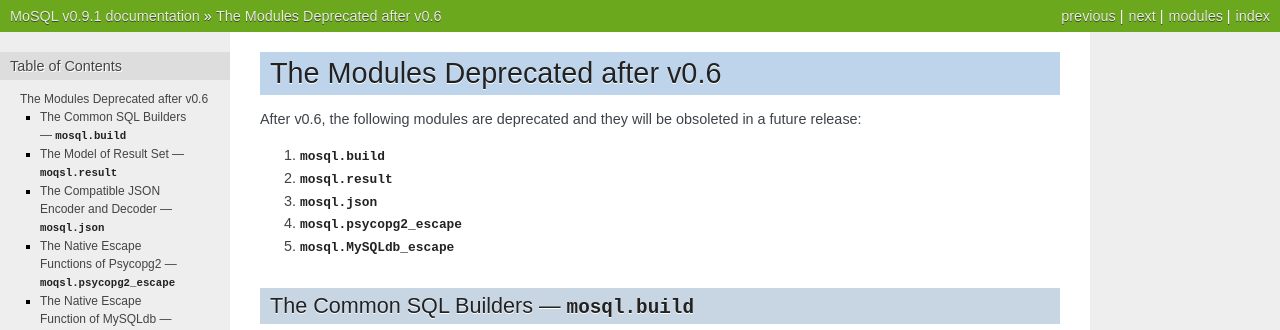
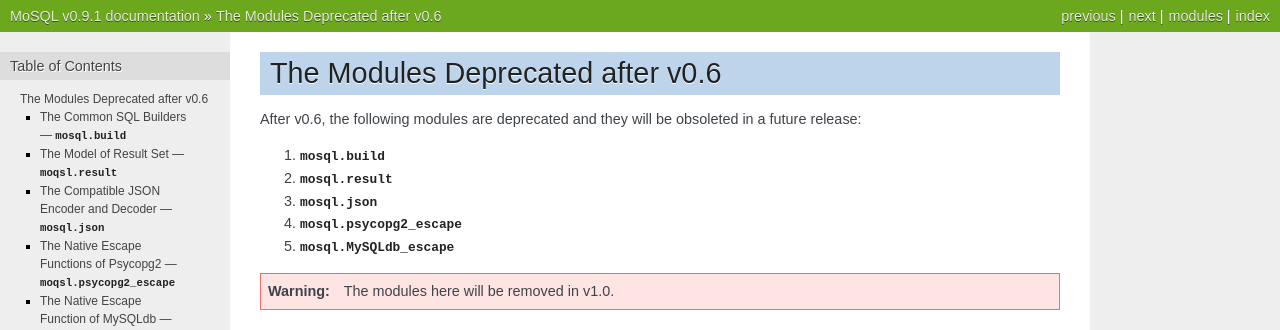
Before and after one commit to moskytw/mosql, a Sphinx documentation site: the page built from docs/deprecated.rst, in a window 1280 px wide, cut to the strip 0-330 px from the top of the page. Built offline with Sphinx 7.4.7, drawn with Linux system fonts in a browser that asks for light colours.

Commit message:
added a removal warning

```diff
--- a/docs/deprecated.rst
+++ b/docs/deprecated.rst
@@ -9,6 +9,9 @@
 3. :mod:`mosql.json`
 4. :mod:`mosql.psycopg2_escape`
 5. :mod:`mosql.MySQLdb_escape`
+
+.. warning::
+    The modules here will be removed in v1.0.
 
 .. testsetup::
 
```
